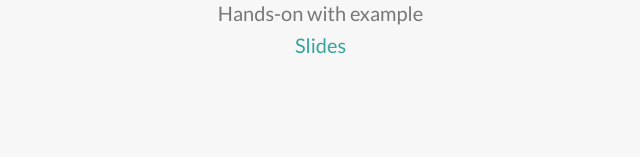
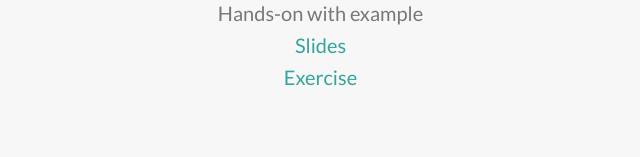
Before and after one commit to openfxdc/openfxdc, a plain HTML site: page events/event15122016.html in a window 1280 px wide. Shown: the part 833-990 px from the top of the page, 607-1247 px from the left. Drawn offline with Linux system fonts and the light colour scheme.

Commit message:
updating exercise link

```diff
--- a/events/event15122016.html
+++ b/events/event15122016.html
@@ -97,7 +97,8 @@
                                     <li>Factory</li>
                                     <li>Communicating between directives($emit,$broadvast,$on)</li>
                                     <li>Hands-on with example</li>
-									<li><a href="https://docs.google.com/presentation/d/1Kc1Rer4OsX2rqINJDvfIJzXXpJJwSRQZ-InlzdbyZbk/edit#slide=id.gc6f73a04f_0_0" target="_blank">Slides</a></li>
+				    <li><a href="https://docs.google.com/presentation/d/1Kc1Rer4OsX2rqINJDvfIJzXXpJJwSRQZ-InlzdbyZbk/edit#slide=id.gc6f73a04f_0_0" target="_blank">Slides</a></li>
+					<li><a href="https://github.com/openfxdc/openfxdc/blob/gh-pages/assets/event_15122016/angular_simple%20exercise.zip" target="_blank">Exercise</a></li>
                                 </ul>
                             </div>
 
```
